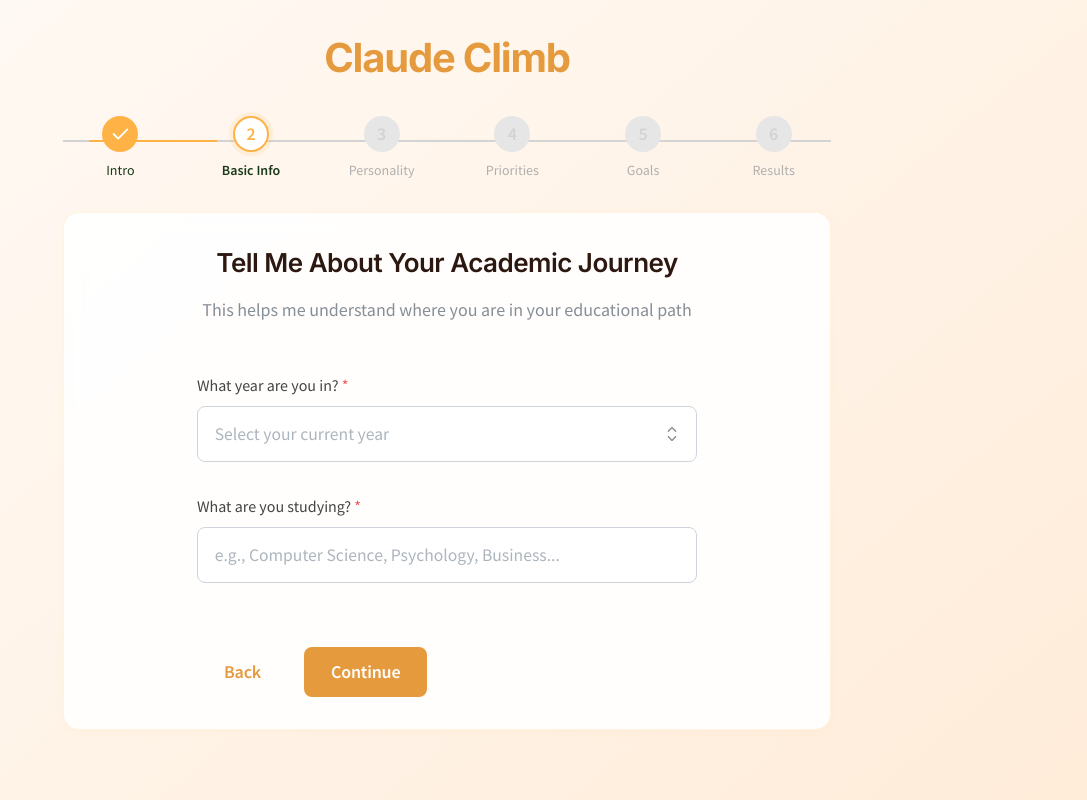
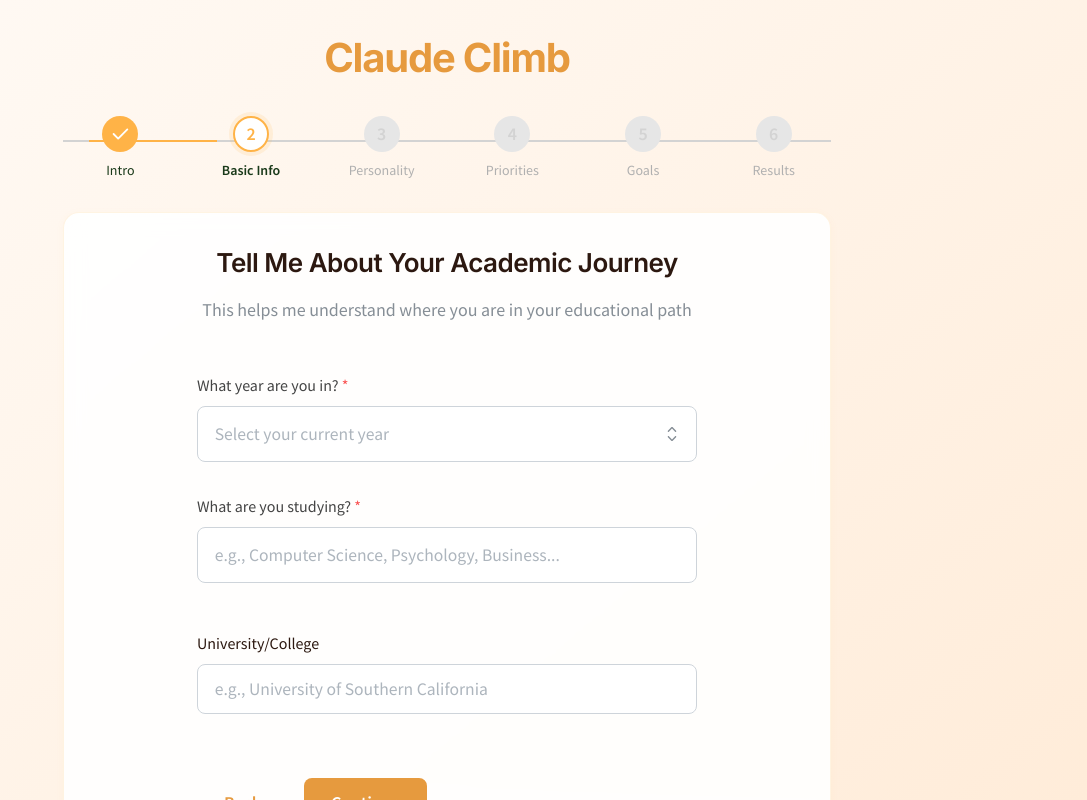
Before and after one commit to WingchunSiu/ClaudeClimb, a React (Create React App) app in the folder frontend/: page / in a window 1280 px wide. Both pictures are taken after typing "Sample" into the empty fields and a click on the button "Begin Journey". Shown: the top 800 px of the page, without its empty margins (193-1280 px from the left). Built offline with nearby package versions, Linux system fonts and the light colour scheme.

Commit message:
Add field for college

```diff
--- a/frontend/src/App.js
+++ b/frontend/src/App.js
@@ -103,6 +103,7 @@ function App() {
     gender: '',
     year: '',
     major: '',
+    university: '',
     goals: '',
     knowsGoals: false,
     goalType: 'industry',
@@ -167,6 +168,7 @@ function App() {
         gender: formData.gender,
         year: formData.year,
         major: formData.major,
+        university: formData.university,
       },
       career_goals: formData.knowsGoals ? formData.goals : "User does not know",
       hobbies: formData.hobbies,
--- a/frontend/src/BasicInfoStep.jsx
+++ b/frontend/src/BasicInfoStep.jsx
@@ -70,6 +70,27 @@ function BasicInfoStep({ formData, onChange, onNext, onBack }) {
               }
             }}
           />
+          <Box mt="md">
+            <TextInput
+              label="University/College"
+              placeholder="e.g., University of Southern California"
+              value={formData.university || ''}
+              onChange={(e) => onChange('university', e.currentTarget.value)}
+              size="lg"
+              styles={{
+                input: {
+                  fontSize: '1.1rem',
+                  color: '#2c1810'
+                },
+                label: {
+                  fontSize: '1rem',
+                  marginBottom: '0.5rem',
+                  color: '#2c1810'
+                }
+              }}
+              mb="md"
+            />
+          </Box>
           <Group position="apart" mt="xl">
             <Button
               variant="subtle"
```
